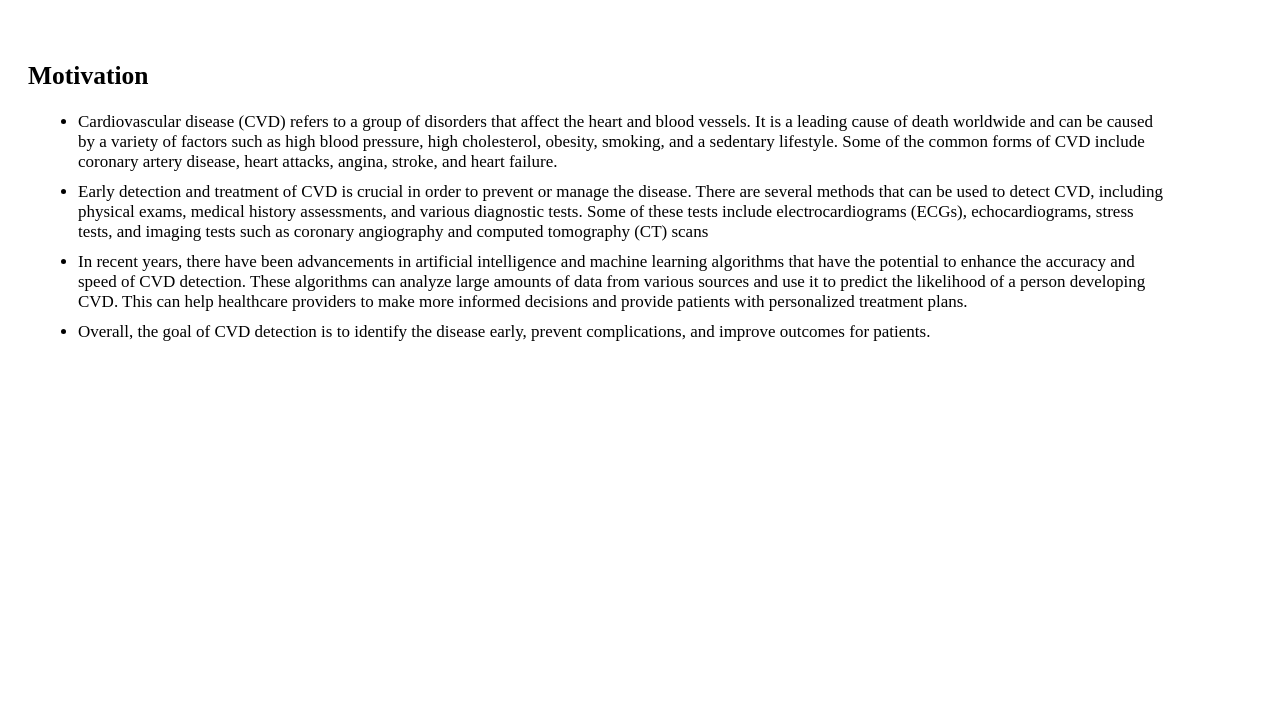
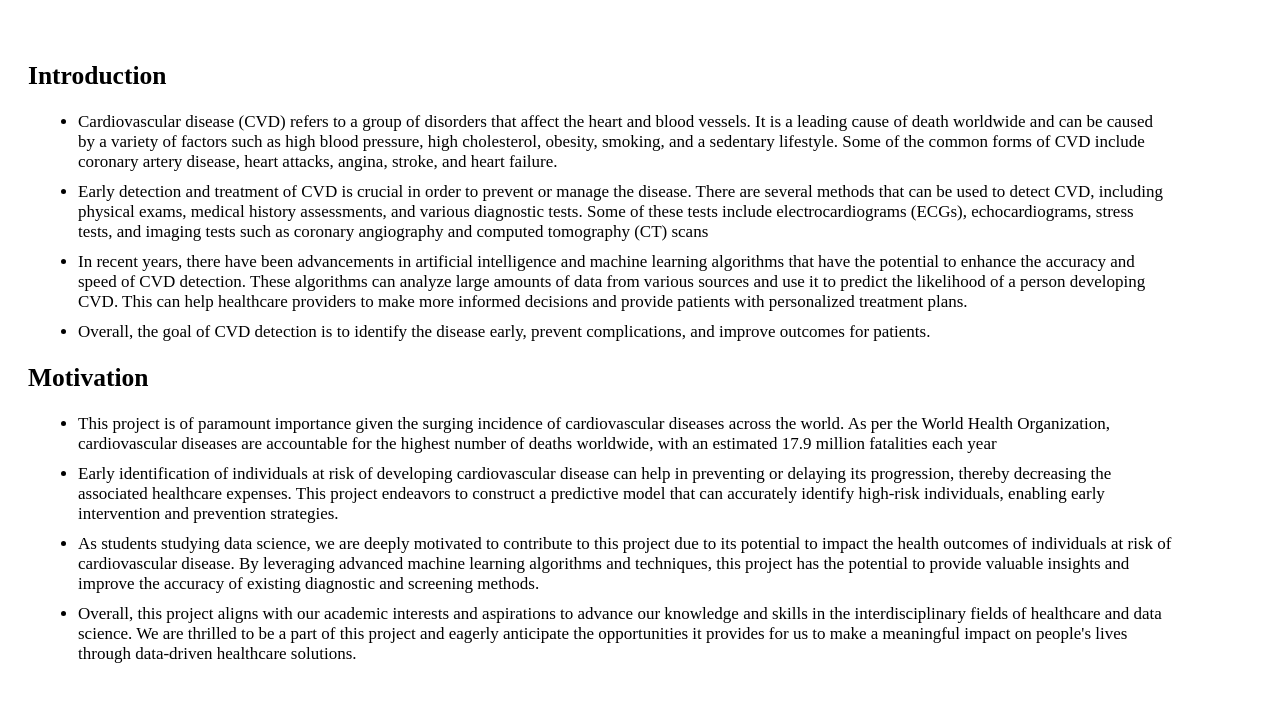
Before and after one commit to Aditya-Ramachandran/cardiovascular-disease-detection, a plain HTML site: page index.html in a window 1280 px wide. Shown: the part 92-794 px from the top of the page. Drawn offline with Linux system fonts and the light colour scheme.

Commit message:
Introduction section added

```diff
--- a/index.html
+++ b/index.html
@@ -12,7 +12,7 @@
    <br>
    <h1>Cardiovascular Disease Detection using Ensemble Learning</h1>
    <br>
-   <h2>Motivation</h2>
+   <h2>Introduction</h2>
    <p>
     <ul>
         <li>Cardiovascular disease (CVD) refers to a group of disorders that affect the
@@ -43,6 +43,41 @@
             complications, and improve outcomes for patients.
         </li>
     </ul>
+
+    <h2>Motivation</h2>
+    <ul>
+        <li>
+            This project is of paramount importance given the surging incidence of
+            cardiovascular diseases across the world. As per the World Health
+            Organization, cardiovascular diseases are accountable for the highest number
+            of deaths worldwide, with an estimated 17.9 million fatalities each year
+        </li>
+        <li>
+            Early identification of individuals at risk of developing cardiovascular disease
+            can help in preventing or delaying its progression, thereby decreasing the
+            associated healthcare expenses. This project endeavors to construct a
+            predictive model that can accurately identify high-risk individuals, enabling
+            early intervention and prevention strategies.
+        </li>
+        <li>
+            As students studying data science, we are deeply motivated to contribute to
+            this project due to its potential to impact the health outcomes of individuals at
+            risk of cardiovascular disease. By leveraging advanced machine learning
+            algorithms and techniques, this project has the potential to provide valuable
+            insights and improve the accuracy of existing diagnostic and screening
+            methods.
+        </li>
+        <li>
+            Overall, this project aligns with our academic interests and aspirations to
+            advance our knowledge and skills in the interdisciplinary fields of healthcare
+            and data science. We are thrilled to be a part of this project and eagerly
+            anticipate the opportunities it provides for us to make a meaningful impact on
+            people's lives through data-driven healthcare solutions.
+        </li>
+    </ul>
+
+
+
    </p>
 </body>
 </html>
```
